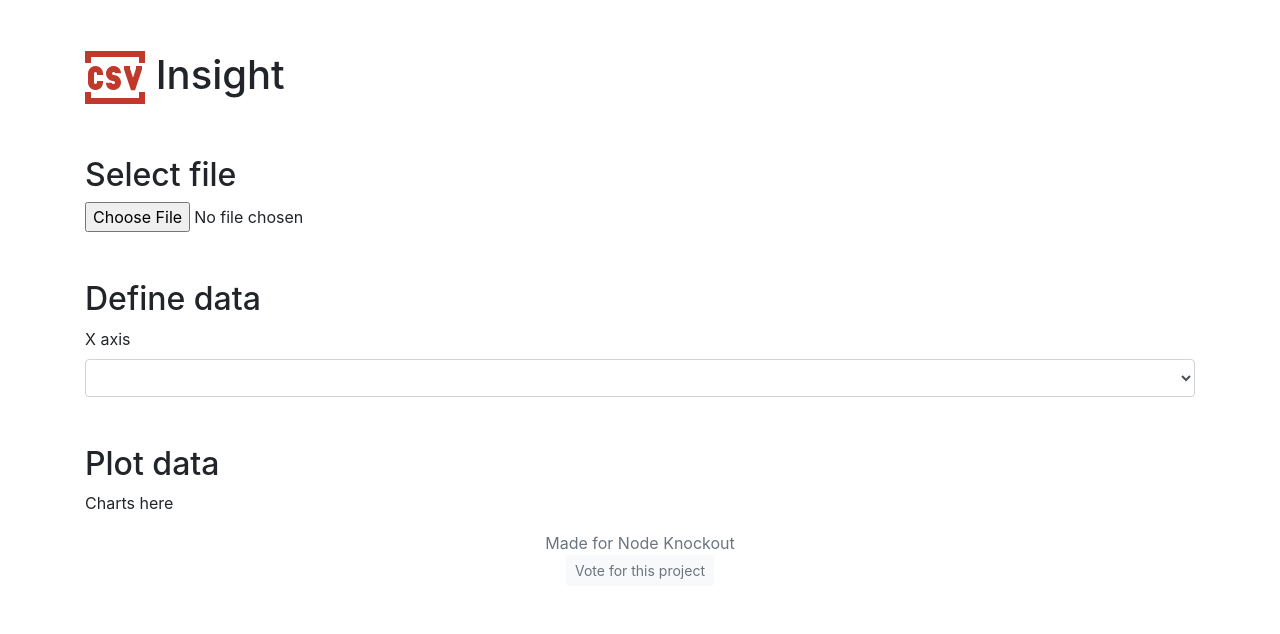
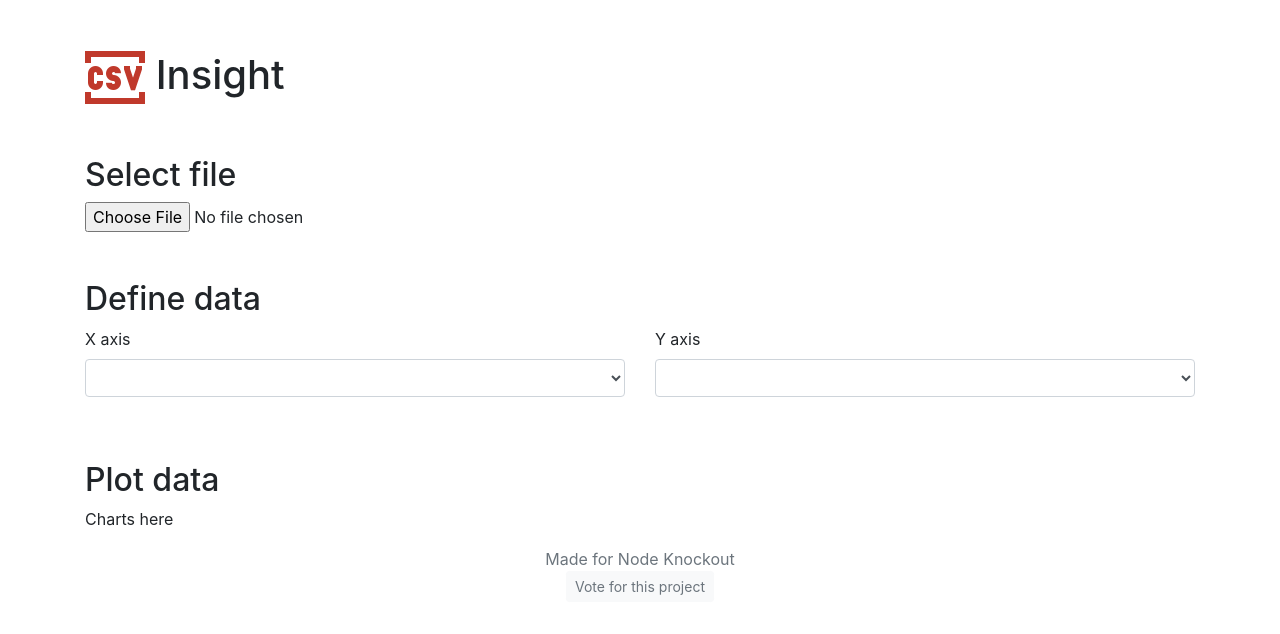
Before and after one commit to travishorn/nko2018-csvinsight, a Vue app: page / in a window 1280 px wide. Shown: the top 634 px of the page. Built offline with nearby package versions, Linux system fonts and the light colour scheme.

Commit message:
Refactor axis controls into component

```diff
--- /dev/null
+++ b/src/components/DefineAxis.vue
@@ -0,0 +1,20 @@
+<template>
+  <div class="form-group">
+    <label :for="`${axis}Axis`">{{ axis | firstCap }} axis</label>
+    <select :id="`${axis}Axis`" class="form-control">
+      <option></option>
+    </select>
+  </div>
+</template>
+
+<script>
+import firstCap from '../filters/firstCap.js';
+
+export default {
+  name: 'DefineAxis',
+  props: ['axis'],
+  filters: {
+    firstCap,
+  },
+};
+</script>
--- a/src/components/DefineData.vue
+++ b/src/components/DefineData.vue
@@ -2,17 +2,24 @@
   <div>
     <h2>Define data</h2>
 
-    <div class="form-group">
-      <label for="xAxis">X axis</label>
-      <select class="form-control">
-        <option></option>
-      </select>
+    <div class="row">
+      <div class="col-md-6">
+        <DefineAxis axis="x" />
+      </div>
+      <div class="col-md-6">
+        <DefineAxis axis="y" />
+      </div>
     </div>
   </div>
 </template>
 
 <script>
+import DefineAxis from './DefineAxis.vue';
+
 export default {
   name: 'DefineData',
+  components: {
+    DefineAxis,
+  },
 };
 </script>
--- /dev/null
+++ b/src/filters/firstCap.js
@@ -0,0 +1,5 @@
+export default (s) => {
+  const first = s.charAt(0).toUpperCase();
+  const rest = s.slice(1).toLowerCase();
+  return `${first}${rest}`;
+};
```
